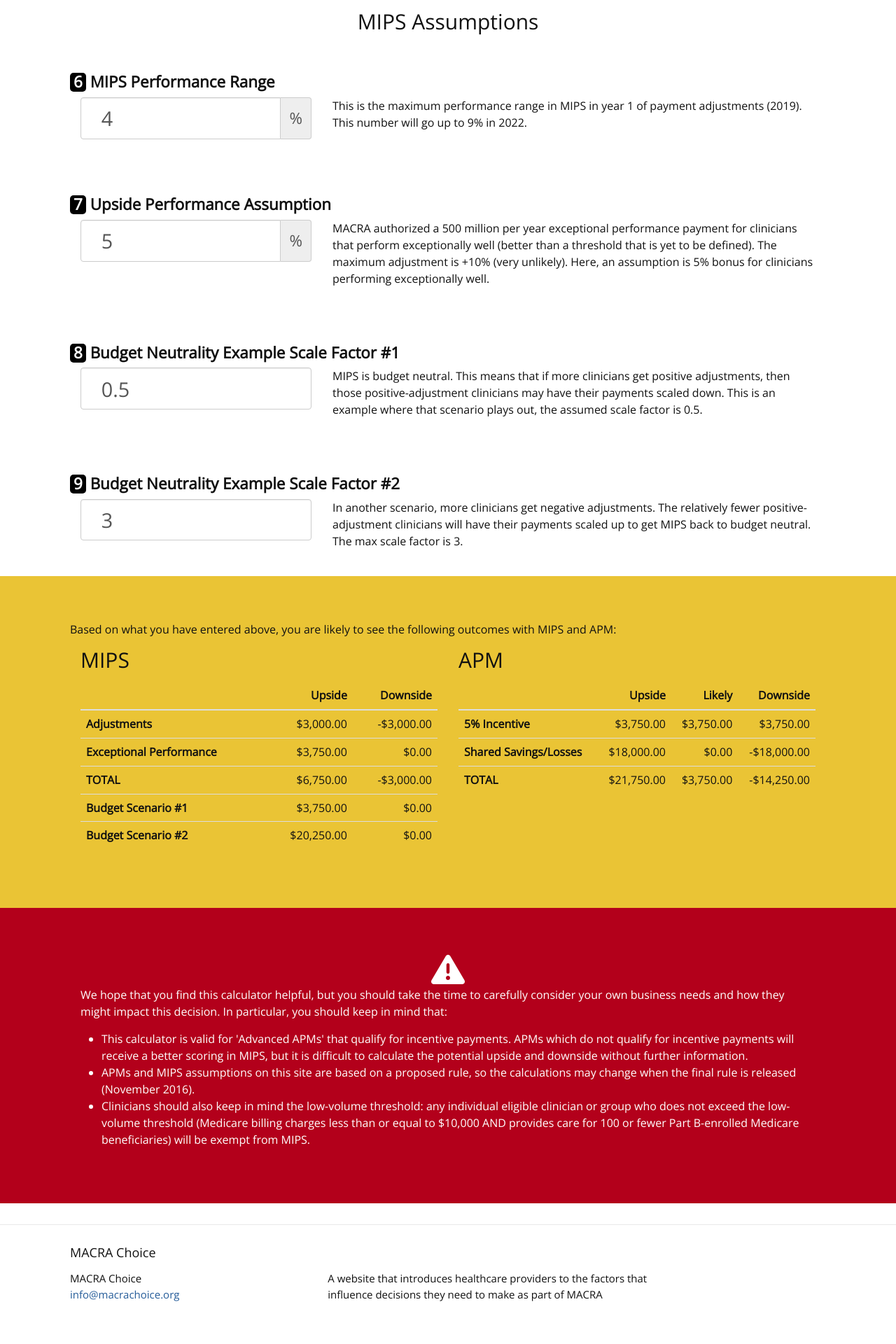
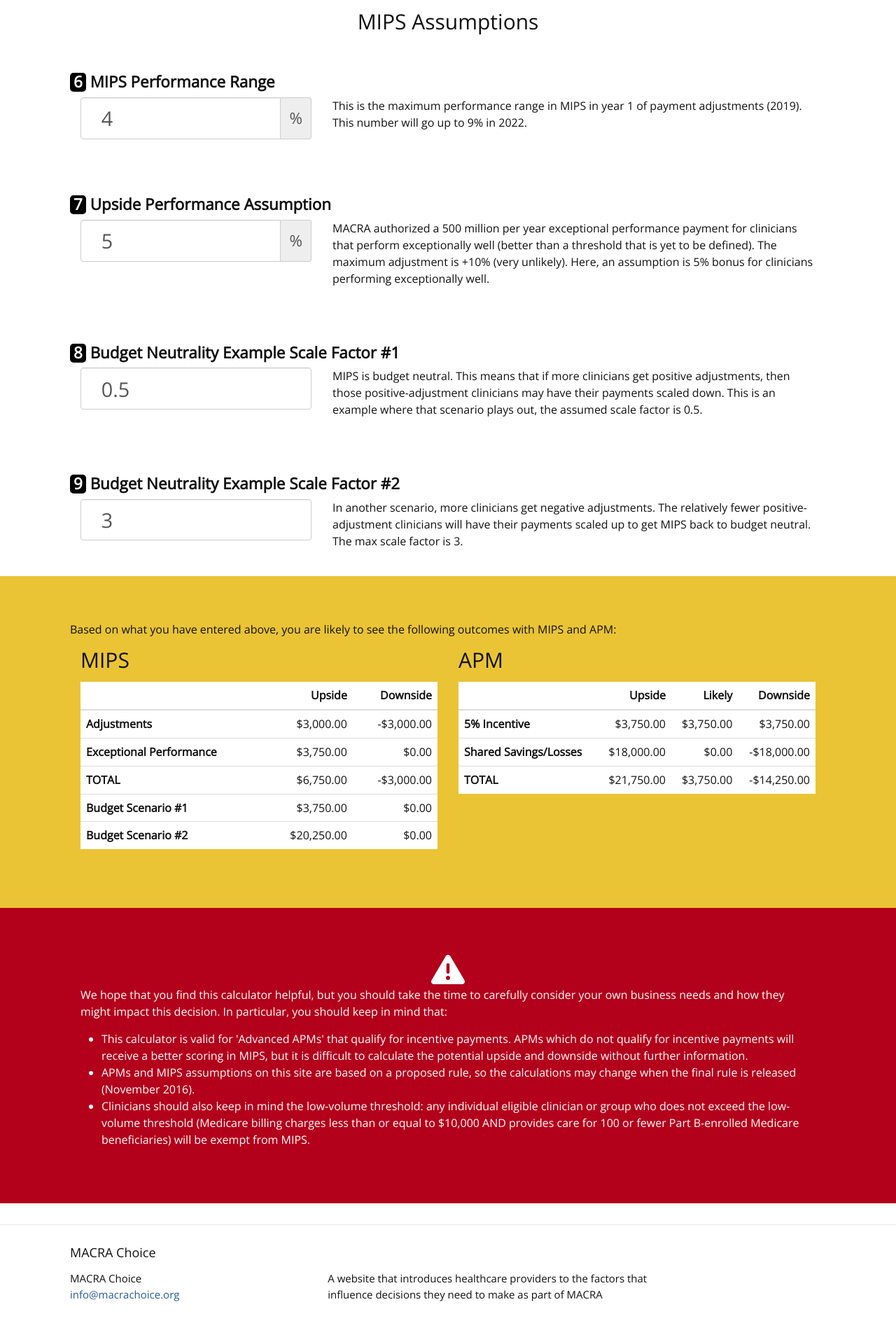
Before and after one commit to notpace/macra-choice, a Jekyll site: the page built from index.html, in a window 1280 px wide. Shown: the part 3680-5600 px from the top of the page at 70% size. Built offline with Jekyll 4.4.1, drawn with Linux system fonts in a browser that asks for light colours; nearby versions of some CDN libraries.

Commit message:
Outcome style cleanup

```diff
--- a/_sass/_choice.scss
+++ b/_sass/_choice.scss
@@ -93,6 +93,9 @@
   border-radius: 5px;
 }
 
+.outcomes {
+  background: white;
+}
 .outcomes td,
 .outcomes thead th {
   text-align: right;
--- a/index.html
+++ b/index.html
@@ -215,9 +215,7 @@ layout: default
   <article class='explainer explainer-strong-2 col-md-12'>
     <div class='wrapper'>
       <p>Based on what you have entered above, you are likely to see the following outcomes with MIPS and APM:</p>
-      <div class='factor-control col-md-6'>
-        <!-- <label class='factor-label' for='mips-outcome'>MIPS</label>
-        <input type='text' class='form-control factor-input' id='mips-outcome' value='' /> -->
+      <div class='col-md-6'>
         <h2>MIPS</h2>
         <table class='table outcomes'>
           <thead>
@@ -249,9 +247,7 @@ layout: default
           </tbody>
         </table>
       </div>
-      <div class='factor-control col-md-6'>
-        <!-- <label class='factor-label' for='apm-outcome'>APM</label>
-        <input type='text' class='form-control factor-input' id='apm-outcome' value='' /> -->
+      <div class='col-md-6'>
         <h2>APM</h2>
         <table class='table outcomes'>
           <thead>
```
